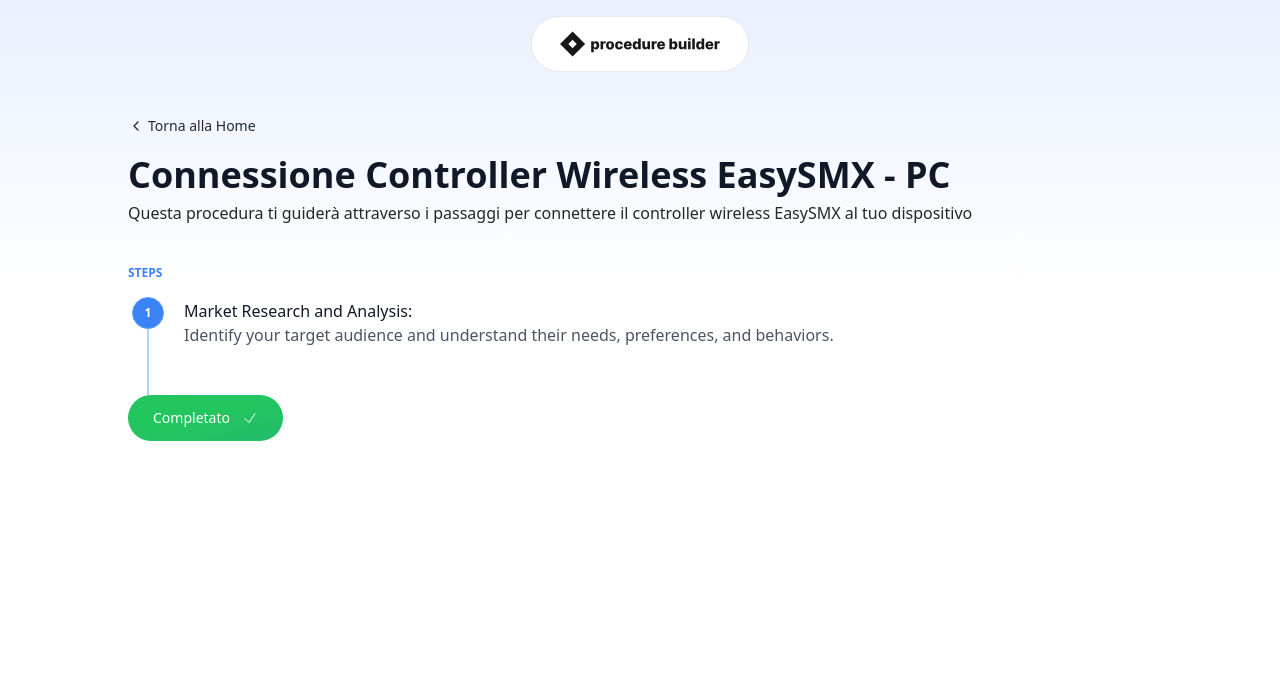
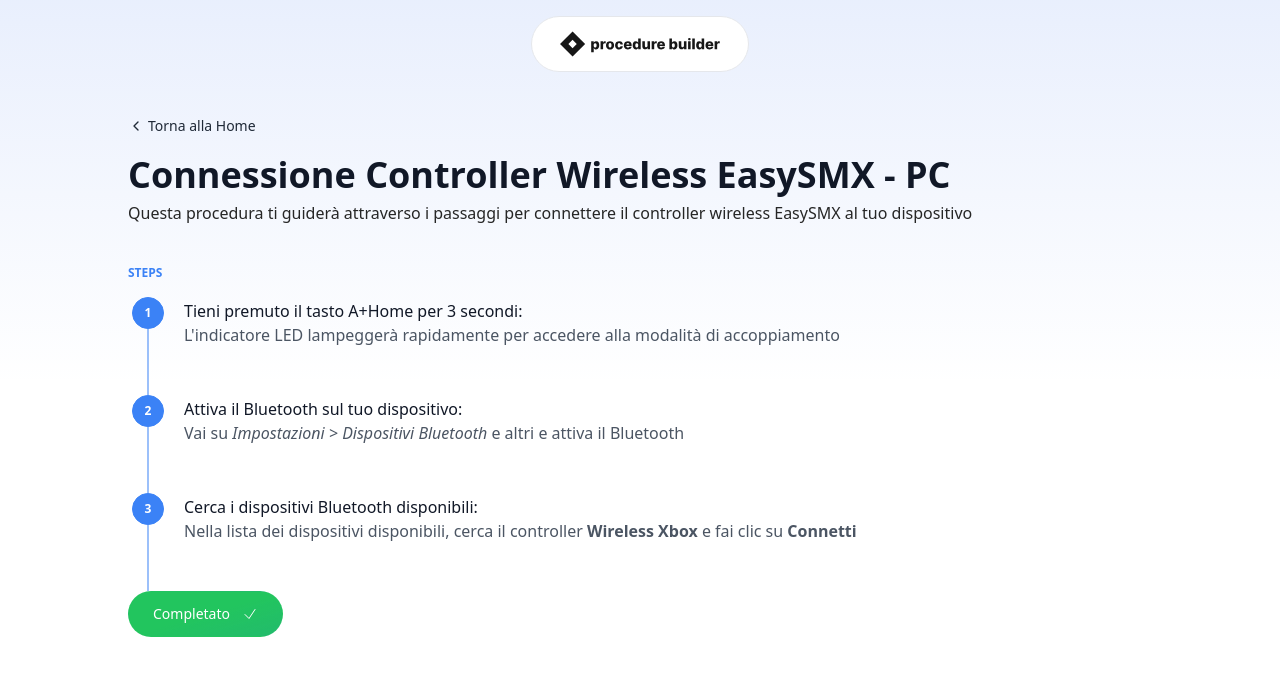
Before and after one commit to diemrt/diemrt-procedurebuilder-web, a React (Vite) app: page /procedure/demo in a window 1280 px wide. Shown: the top 676 px of the page. Built offline with nearby package versions, Linux system fonts and the light colour scheme.

Commit message:
Aggiungi il supporto per la visualizzazione dinamica dei passaggi nella lista ProcedureStepsList

```diff
--- a/src/components/ProcedureWapper/ProcedureStepsList/ProcedureStepsList.tsx
+++ b/src/components/ProcedureWapper/ProcedureStepsList/ProcedureStepsList.tsx
@@ -1,28 +1,36 @@
 import { CheckIcon } from "@heroicons/react/24/outline";
 import PrimaryLink from "../../PrimaryLink/PrimaryLink";
+import { ProcedureStepType } from "../../../types/procedureTypes";
+import remarkGfm from "remark-gfm";
+import ReactMarkdown from "react-markdown";
 
-const ProcedureStepsList = () => {
+interface Props {
+  steps: ProcedureStepType[];
+}
+
+const ProcedureStepsList = ({ steps }: Props) => {
   return (
     <div className="mt-10">
       <div className="mb-4">
-        <h3 className="text-blue-500 text-xs font-bold uppercase">Steps</h3>
+        <h3 className="text-blue-500 text-xs font-extrabold uppercase">Steps</h3>
       </div>
-      <div className="flex gap-x-5 ms-1">
-        <div className="relative last:after:hidden after:absolute after:top-8 after:bottom-0 after:start-4 after:w-px after:-translate-x-[0.5px] after:bg-blue-400">
+      {steps.map((step, index) => (
+        <div key={index} className="flex gap-x-5 ms-1">
+          <div className="relative last:after:hidden after:absolute after:top-8 after:bottom-0 after:start-4 after:w-px after:-translate-x-[0.5px] after:bg-blue-500">
             <div className="relative z-10 size-8 flex justify-center items-center">
-            <span className="flex shrink-0 justify-center items-center size-8 border border-blue-400 text-white bg-blue-500 font-bold text-xs uppercase rounded-full">
-              1
+              <span className="flex shrink-0 justify-center items-center size-8 border border-blue-500 text-white bg-blue-500 font-bold text-xs uppercase rounded-full">
+                {index + 1}
               </span>
             </div>
           </div>
           <div className="grow pt-0.5 pb-8 sm:pb-12">
             <p className="text-sm lg:text-base text-gray-600 flex flex-col">
-            <span className="text-gray-900">Market Research and Analysis:</span>
-            Identify your target audience and understand their needs,
-            preferences, and behaviors.
+              <span className="text-gray-900">{step.name}:</span>
+              <ReactMarkdown children={step.description} remarkPlugins={[remarkGfm]} />
             </p>
           </div>
         </div>
+      ))}
       <PrimaryLink
         text="Completato"
         to="/"
--- a/src/components/ProcedureWapper/ProcedureWapper.tsx
+++ b/src/components/ProcedureWapper/ProcedureWapper.tsx
@@ -25,7 +25,7 @@ const ProcedureLayout = ({ data }: Props) => {
           <ProcedureStepsWizard steps={steps} />
         </ShowWhen>
         <ShowWhen condition={!isStepByStep}>
-          <ProcedureStepsList />
+          <ProcedureStepsList steps={steps} />
         </ShowWhen>
       </div>
     </div>
```
Lines whose indentation alone changed are shown as unchanged.
